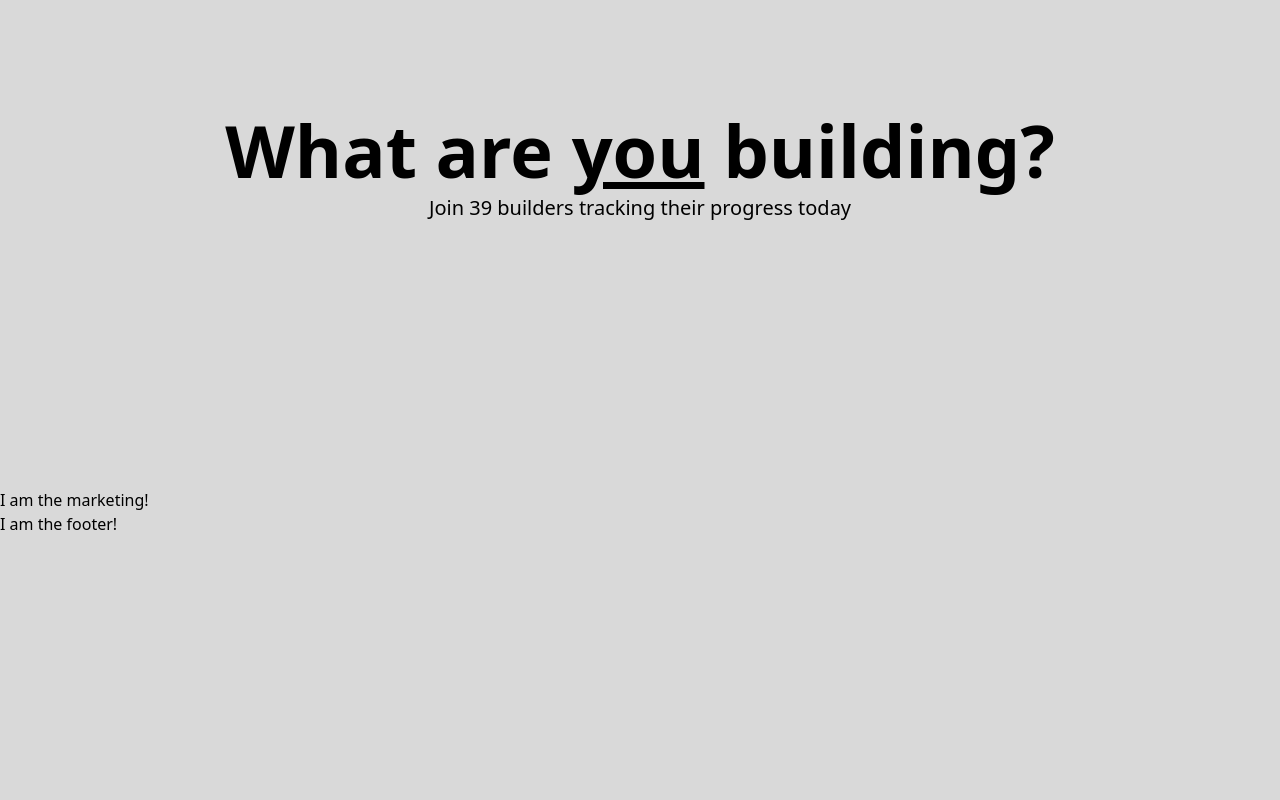
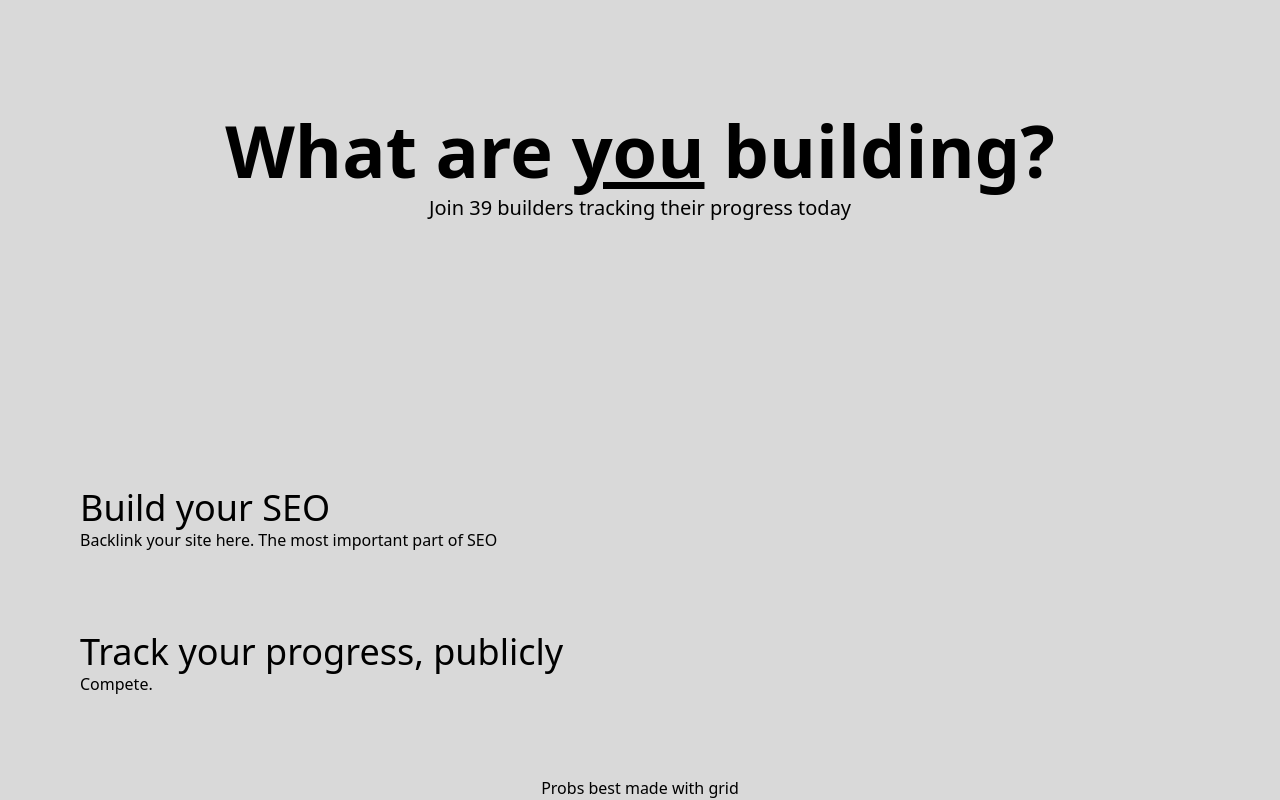
Before and after one commit to samuelito22/AccountabilityTracker, a Next.js app in the folder client/: page / in a window 1280 px wide. Shown: the part 224-1024 px from the top of the page. Before the commit the page ends 800 px from the top, so only its background shows below. Built offline with nearby package versions, Linux system fonts and the light colour scheme.

Commit message:
marketing baloney

```diff
--- a/client/src/components/landing-page/Footer.tsx
+++ b/client/src/components/landing-page/Footer.tsx
@@ -2,8 +2,10 @@
 
 function Footer(){
     return(
-        <footer>
-            I am the footer!
+        <footer className="flex items-center justify-center">
+            <div>
+                Probs best made with grid
+            </div>
         </footer>
     );
 }
--- a/client/src/components/landing-page/Marketing.tsx
+++ b/client/src/components/landing-page/Marketing.tsx
@@ -1,10 +1,19 @@
 
 function Marketing() {
     return(
-        <section>
-            I am the marketing!
+        <>
+        <section className="mb-20 ml-20">
+            <p className="text-4xl">Build your SEO</p>
+            <p>Backlink your site here. The most important part of SEO</p>
         </section>
+
+        <section className="mb-20 ml-20">
+        <p className="text-4xl">Track your progress, publicly </p>
+            <p>Compete.</p>
+        </section>
+        </>
     );
 }
 
+
 export default Marketing;
--- a/client/src/components/landing-page/UserMenu.tsx
+++ b/client/src/components/landing-page/UserMenu.tsx
@@ -5,7 +5,7 @@ function UserMenu() {
 
     return(
         <div>
-            <ul className=""><Link href="/">Log in</Link></ul>
+            <ul className=""><Link href="/login">Log in</Link></ul>
         </div>
 
     );
```
